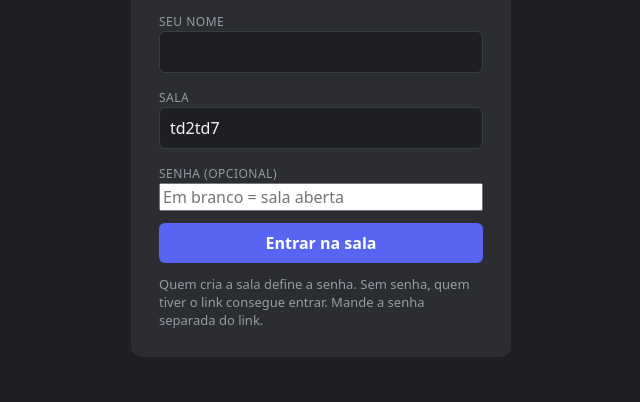
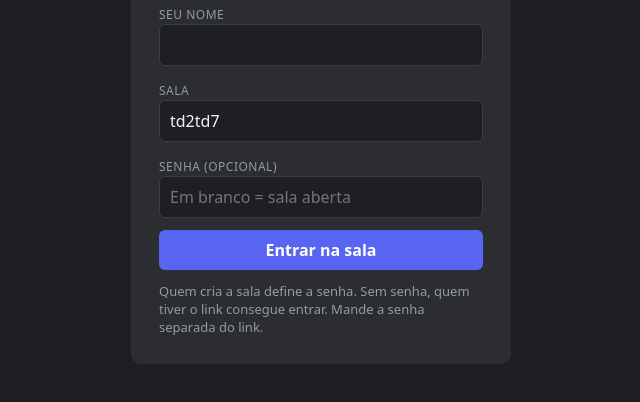
Before and after one commit to LuisFilipeZM/lume, an Electron app: page public/index.html in a window 1280 px wide. Shown: the part 278-680 px from the top of the page, without its empty margins (319-959 px from the left). Drawn offline with Linux system fonts and the light colour scheme; no server answers.

Commit message:
Campo de senha com o mesmo estilo dos outros campos

```diff
--- a/public/index.html
+++ b/public/index.html
@@ -19,7 +19,7 @@
   button.secondary { background: var(--panel2); }
   button.secondary:hover { background: #3b3d44; }
   button.danger { background: var(--red); }
-  input[type=text], select { background: #1e1f22; color: var(--text); border: 1px solid #3b3d44; border-radius: 6px; padding: 9px 10px; }
+  input[type=text], input[type=password], select { background: #1e1f22; color: var(--text); border: 1px solid #3b3d44; border-radius: 6px; padding: 9px 10px; }
   .hidden { display: none !important; }
 
   /* Tela de entrada */
```
